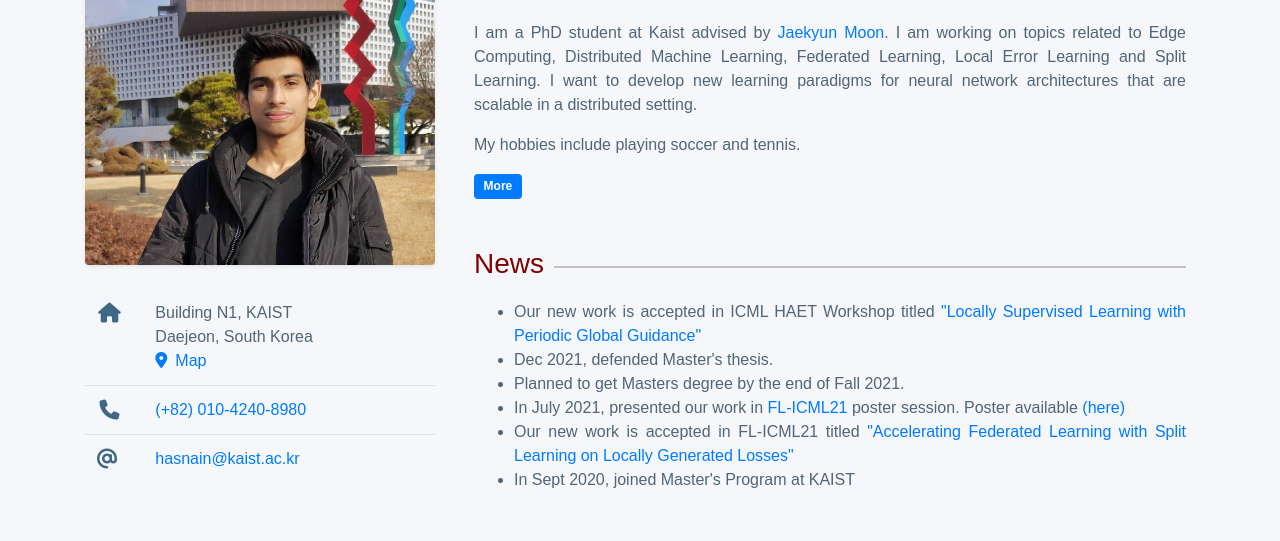
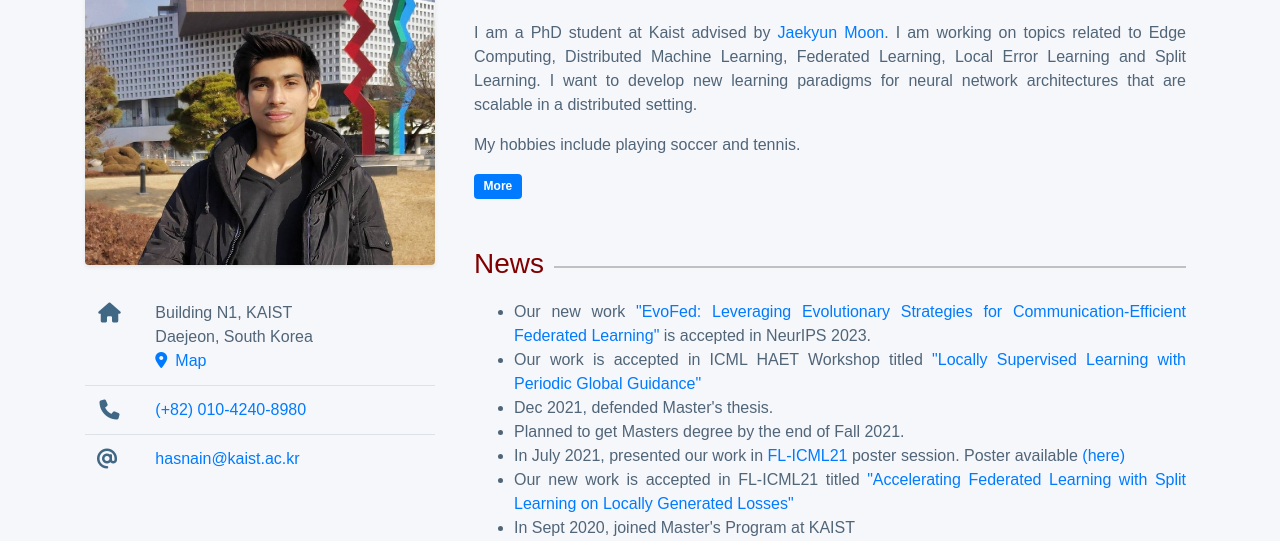
Before and after one commit to hasnainirshad/hasnainirshad.github.io, a plain HTML site: page index.html in a window 1280 px wide. Shown: the part 259-800 px from the top of the page. Drawn offline with nearby package versions, Linux system fonts and the light colour scheme.

Commit message:
Updated publications

```diff
--- a/index.html
+++ b/index.html
@@ -113,7 +113,8 @@
 
         <h3><span>News</span></h3>
         <ul class="journal-articles">
-            <li>Our new work is accepted in ICML HAET Workshop titled <a class="urls" href="https://arxiv.org/pdf/2208.00821.pdf" target="_blank">"Locally Supervised Learning with Periodic Global Guidance"</a></li>
+            <li>Our new work <a class="urls" href="https://openreview.net/pdf?id=P3Z59Okb5I" target="_blank">"EvoFed: Leveraging Evolutionary Strategies for Communication-Efficient Federated Learning"</a> is accepted in NeurIPS 2023. </li>
+            <li>Our work is accepted in ICML HAET Workshop titled <a class="urls" href="https://arxiv.org/pdf/2208.00821.pdf" target="_blank">"Locally Supervised Learning with Periodic Global Guidance"</a></li>
             <li>Dec 2021, defended Master's thesis.</li>
             <li>Planned to get Masters degree by the end of Fall 2021.</li>
             <li>In July 2021, presented our work in <a class="urls" href="http://federated-learning.org/fl-icml-2021/"> FL-ICML21</a> poster session. Poster available <a class="urls" href="img/poster/aflsllgs.png">(here)</a></li>
```
Also changed, not shown: research.html (+4 -0 lines).
